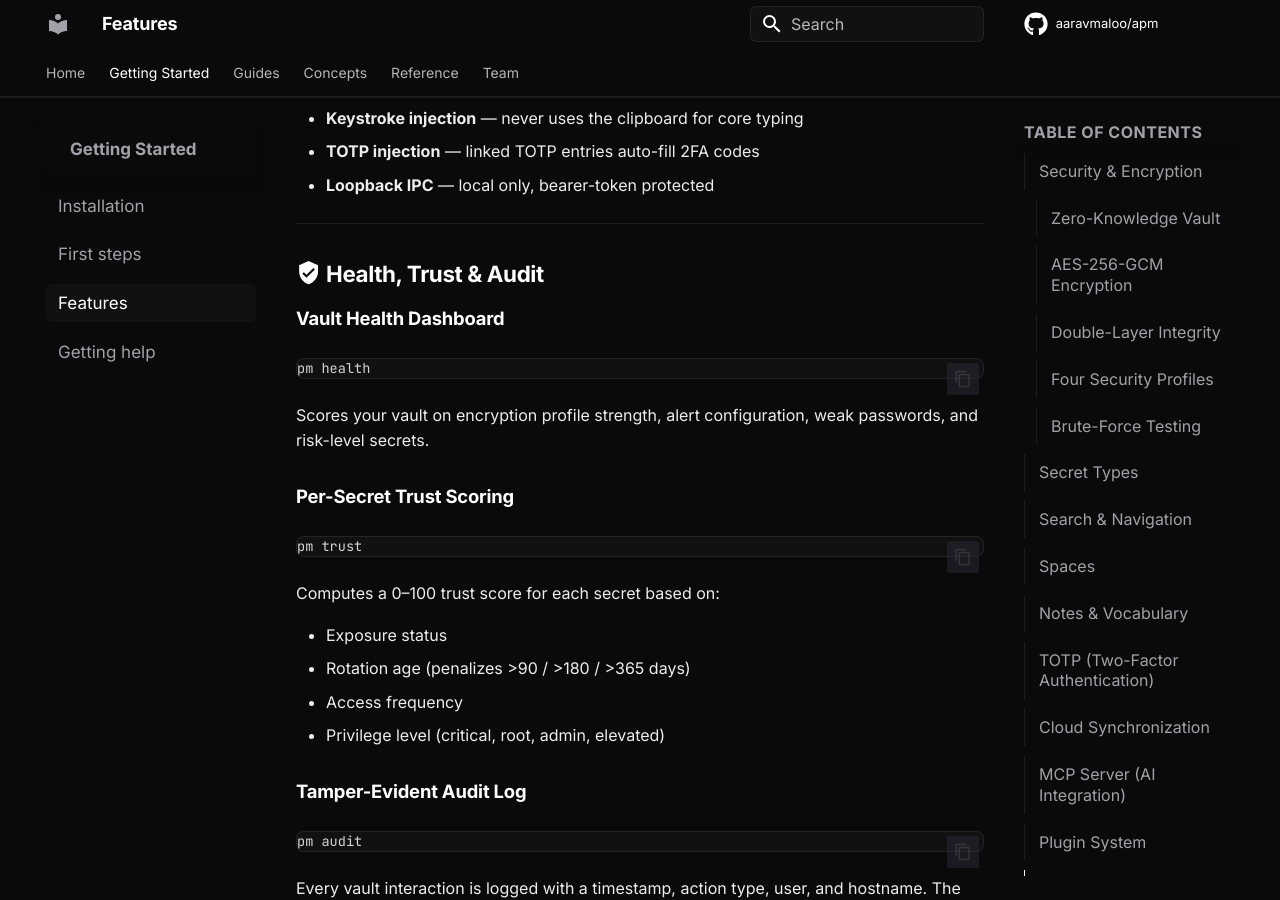
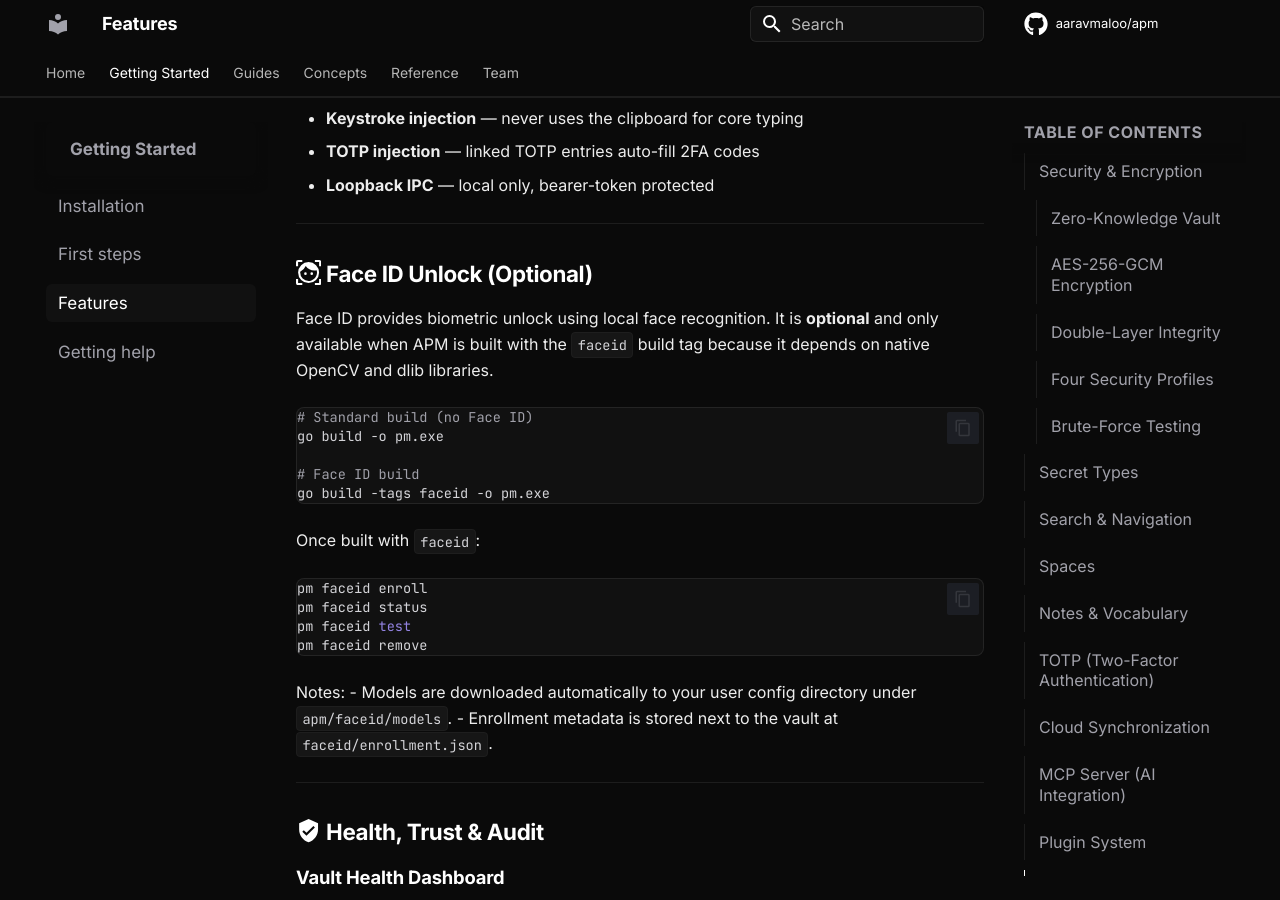
Before and after one commit to aaravmaloo/apm, an MkDocs documentation site: the page built from docs/getting-started/features.md, in a window 1280 px wide and 900 px high, scrolled down 5456 px. Built offline with MkDocs 1.6.1 and Material for MkDocs 9.7.7, drawn with Linux system fonts in a browser that asks for light colours; comment, search, counter and statistics services are not loaded.

Commit message:
Update docs/getting-started/features.md

````diff
--- a/docs/getting-started/features.md
+++ b/docs/getting-started/features.md
@@ -186,6 +186,33 @@ A Windows-only autofill daemon that works **system-wide without a browser extens
 
 ---
 
+## :material-face-recognition: Face ID Unlock (Optional)
+
+Face ID provides biometric unlock using local face recognition. It is **optional** and only available when APM is built with the `faceid` build tag because it depends on native OpenCV and dlib libraries.
+
+```bash
+# Standard build (no Face ID)
+go build -o pm.exe
+
+# Face ID build
+go build -tags faceid -o pm.exe
+```
+
+Once built with `faceid`:
+
+```bash
+pm faceid enroll
+pm faceid status
+pm faceid test
+pm faceid remove
+```
+
+Notes:
+- Models are downloaded automatically to your user config directory under `apm/faceid/models`.
+- Enrollment metadata is stored next to the vault at `faceid/enrollment.json`.
+
+---
+
 ## :material-shield-check: Health, Trust & Audit
 
 ### Vault Health Dashboard
````
